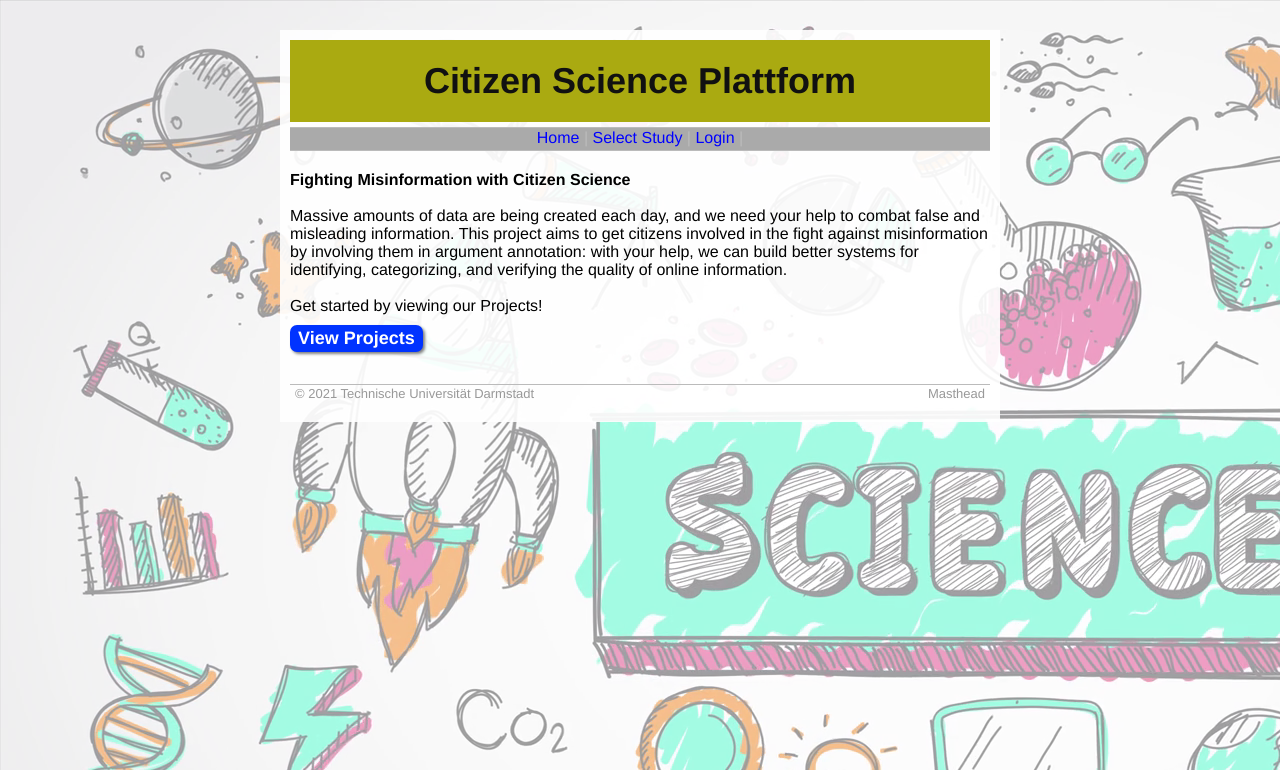
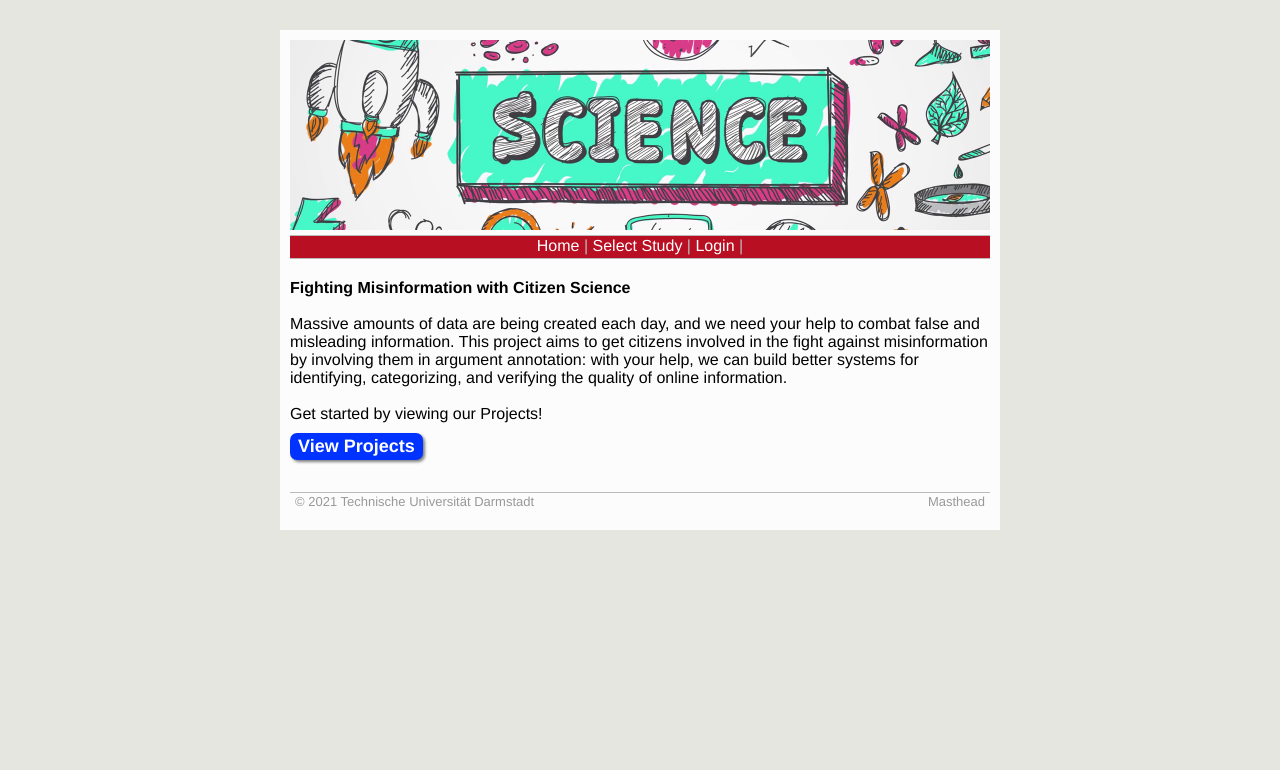
Before and after one commit to UKPLab/eacl2023-citizen-science-lessons-learned, a Flask app: page / in a window 1280 px wide. Shown: the top 770 px of the page. Run offline with Flask 2, Linux system fonts and the light colour scheme; parts of the project's set-up code (start-up, migrations or seed data) failed here and were passed over.

Commit message:
bugfixes and running version

```diff
--- a/__init__.py
+++ b/__init__.py
@@ -109,7 +109,7 @@ def add_user(username, password, email, name, address):
         passwordhash = hashlib.sha512(bytes(password, 'utf-8')).hexdigest()
         session.add(Users(username=username.encode('utf-8'),password=passwordhash,email=email, name=name, address=address))
         session.commit()
-        user_id = session.query(Users).filter_by(name=username).first().id
+        user_id = session.query(Users).filter_by(username=username).first().id
 
     session.commit()
     session.close()
@@ -149,7 +149,7 @@ def get_consent_data(study_id):
 # NOTE: Only use, when logged in!
 def get_user_id(username):
     session = create_session()
-    user_id = session.query(Users).filter_by(name=username).first().id
+    user_id = session.query(Users).filter_by(username=username).first().id
     session.close()
     return user_id
 
@@ -276,7 +276,6 @@ def consent_data(name=None):
         data["public"] = ["No non-personal data will be collected in this study."]
 
     data["questionnaire"] = {"usage":False, "description":""}
-    print(sdata['questionnaire'])
     if sdata['questionnaire'].strip() != "":
         data["questionnaire"]["usage"] = True
         data["questionnaire"]["description"] = sdata['questionnaire'].strip()
@@ -310,15 +309,14 @@ def consent_all(name=None):
         data["public"] = ["No non-personal data will be collected in this study."]
 
     data["questionnaire"] = {"usage":False, "description":""}
-    print(sdata['questionnaire'])
     if sdata['questionnaire'].strip() != "":
         data["questionnaire"]["usage"] = True
         data["questionnaire"]["description"] = sdata['questionnaire'].strip()
-    data = sdata
+    for k,v in sdata.items():
+        data[k] = v
     data['userdata'] = userdata
     data['purpose'] = sdata['purpose']
     data['url'] = sdata['url']
-
     return render_template('study_consent_all.html', name=name, data=data)
 
 
--- a/static/style.css
+++ b/static/style.css
@@ -1,6 +1,7 @@
 body {
-	background: url("background_transparent.png");
+	/*background: url("background_transparent.png");*/
     /*background-repeat: no-repeat;*/
+    background-color: #e6e6e1;
 }
 .page {
 	margin: 30px auto 10px;
@@ -27,7 +28,8 @@ nav {
 }
 
 nav {
-    background-color: #aaa;
+    background-color: #B90F22;
+    color: white;
 }
 
 img {
@@ -56,7 +58,9 @@ fieldset {
 }
 
 header {
-  background: #aa1;
+    background: url("background_small.png");
+    background-position: center;
+    height:150px;
 	padding: 20px 5px;
 	margin: 0px;
 }
--- a/templates/base.html
+++ b/templates/base.html
@@ -67,7 +67,7 @@ function show_yes(ev){
 <body onload="startTime()">
   <div class="page">
     <header>
-      <h1>Citizen Science Plattform</h1>
+
     </header>
 
 {% include 'nav.html' %}
--- a/templates/nav.html
+++ b/templates/nav.html
@@ -1,11 +1,11 @@
     <nav>
-      <a href="/">Home</a> &#124;
-    <a href="/study">Select Study</a> &#124;
+      <a href="/" style="color:white">Home</a> &#124;
+    <a href="/study" style="color:white" >Select Study</a> &#124;
      {% if session['logged_in'] %}
-      <a href="/create_study">Create Task</a> &#124;
-      <a href="/logout">Logout</a> &#124;
+      <a href="/create_study" style="color:white">Create Task</a> &#124;
+      <a href="/logout" style="color:white">Logout</a> &#124;
     {% else %}
-        <a href="/login">Login</a> &#124;
+        <a href="/login" style="color:white">Login</a> &#124;
 
     {% endif %}
       <!-- <a href="/registrate"> Register </a> &#124; -->
```
Also changed, not shown: static/background_small.png (added), static/background_transparent_small.png (added).
